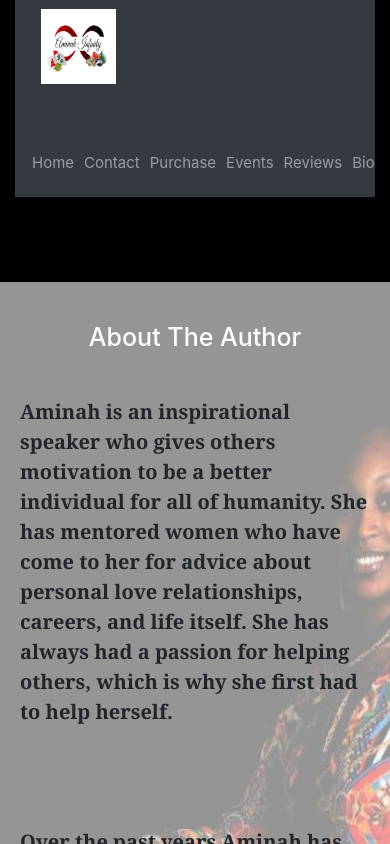
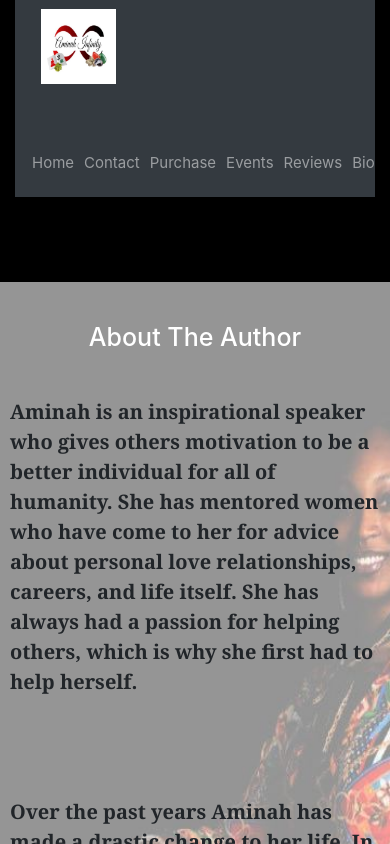
Before and after one commit to jjamaltwin/elementsofinfinity, a React (Create React App) app: page /bio in a window 390 px wide. Shown: the top 844 px of the page. Built offline with nearby package versions, Linux system fonts and the light colour scheme; a web font is replaced by a local one.

Commit message:
mobile deisign

```diff
--- a/src/App.css
+++ b/src/App.css
@@ -590,8 +590,8 @@ input[type="submit"] {
 .bio {
   height: auto;
   padding: 0rem 0rem;
-  padding-left: 2rem;
-  padding-right: 2rem;
+  padding-left: 1rem;
+  padding-right: 1rem;
 
 
 
```
